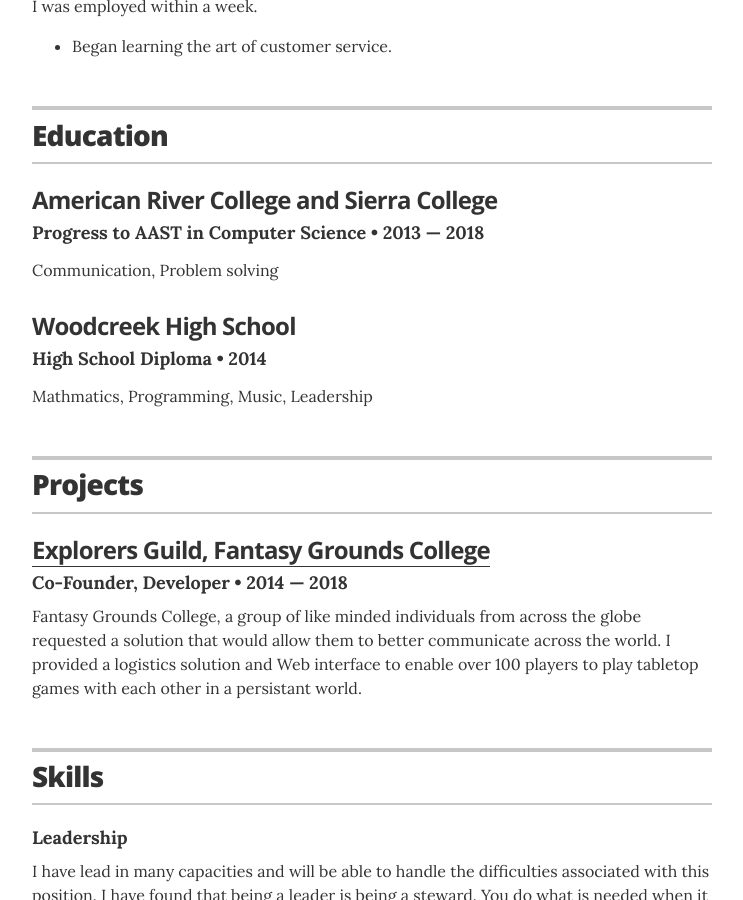
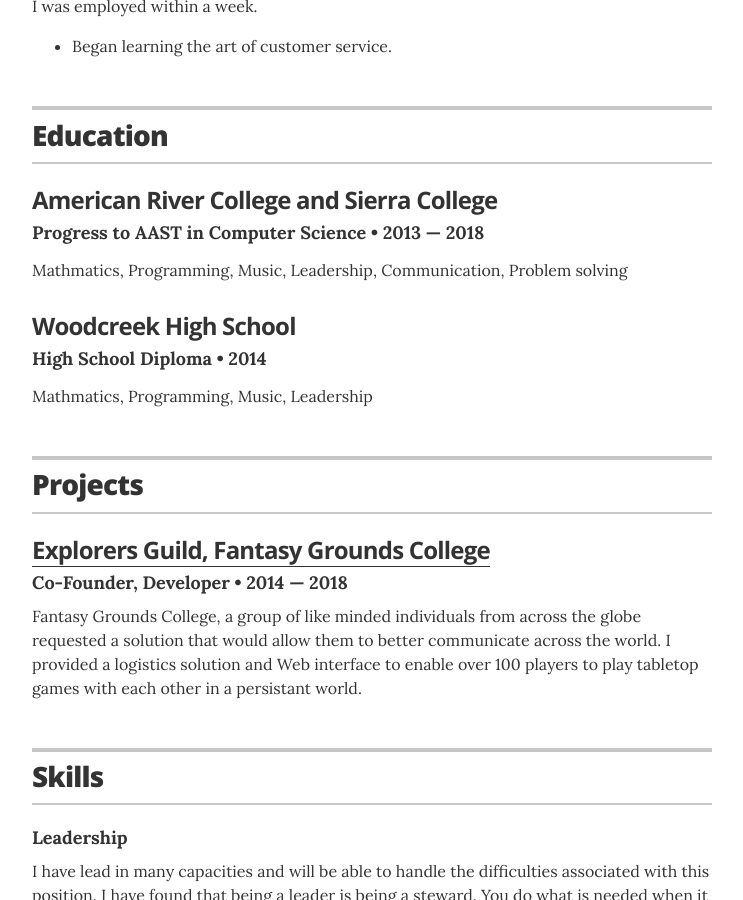
Before and after one commit to LogosWorks/LogosWorks.github.io, a Jekyll site: the page built from index.html, in a window 1280 px wide and 900 px high, scrolled down 1327 px. Shown: the whole window, without its empty margins (268-1011 px from the left). Built offline with Jekyll 4.4.1, drawn with Linux system fonts in a browser that asks for light colours.

Commit message:
Update education.yml

```diff
--- a/_data/education.yml
+++ b/_data/education.yml
@@ -2,7 +2,7 @@
 - degree: Progress to AAST in Computer Science
   uni: American River College and Sierra College
   year: 2013 &mdash; 2018
-  summary: Communication, Problem solving
+  summary: Mathmatics, Programming, Music, Leadership, Communication, Problem solving
 
 - degree: High School Diploma
   uni: Woodcreek High School
```
